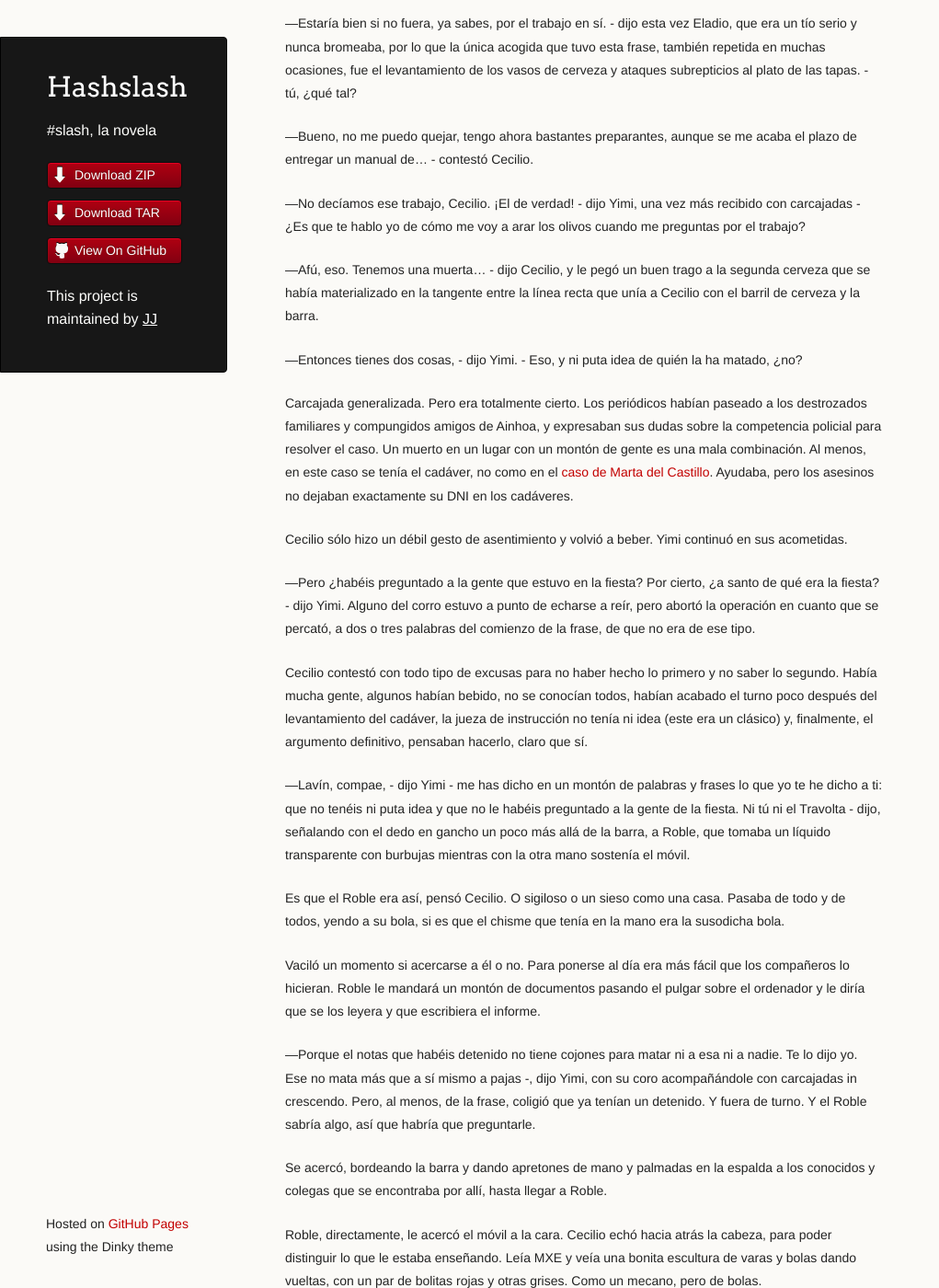
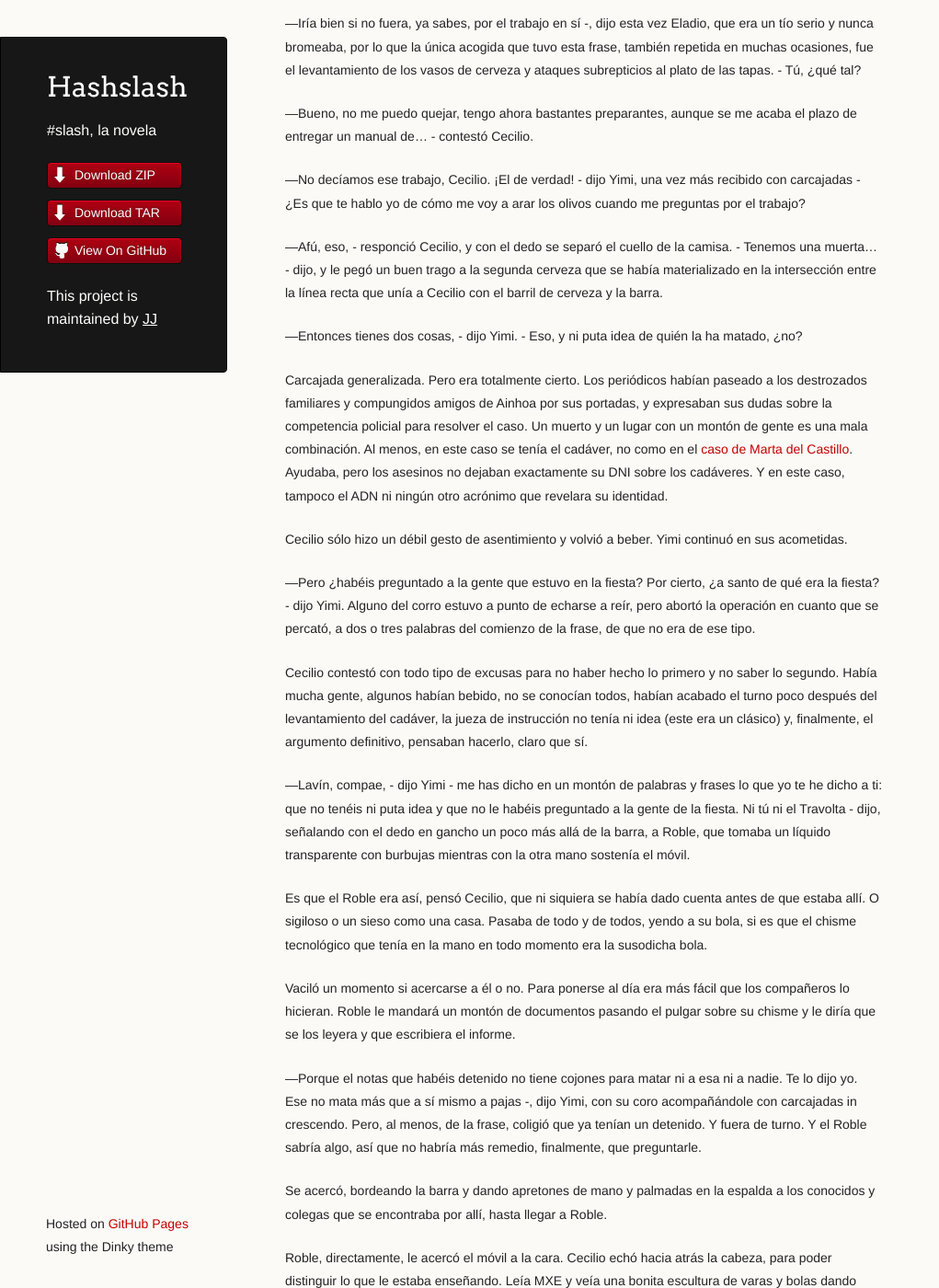
Before and after one commit to JJ/HashSlash, a Jekyll site: the page built from texto/HashSlash.md, in a window 1280 px wide and 1400 px high, scrolled down 40395 px. Shown: the whole window at 92% size, without its empty margins (0-1021 px from the left). Built offline with Jekyll 4.4.1, drawn with Linux system fonts in a browser that asks for light colours; some of the changed text lies outside the part shown.

Commit message:
Sync texto/HashSlash.md from master to gh-pages

```diff
--- a/texto/HashSlash.md
+++ b/texto/HashSlash.md
@@ -2037,7 +2037,7 @@ tuvieran demasiado trabajo en reducirlo.
  se rieron. Siempre lo hacían. Era un viejo chiste granadino que
  mostraba la quintaesencia de la malafollá.
 
-En la barra, las burbujas de la cerveza recién tirada explotaban,
+En los vasos sobre la barra las burbujas de la cerveza recién tirada explotaban,
 indiferentes. El camarero de la barra se la había puesto al verlo
 aparecer por la puerta.
 
@@ -2049,11 +2049,11 @@ nuevo, una vez más jaleado por una escolanía carcajeante,
 —Vale, en cuartas entonces - Cécil se tomó la cerveza de un trago y
 alzó el dedo, pidiendo otra. - ¿Cómo va el trabajo?
 
-—Estaría bien si no fuera, ya sabes, por el trabajo en sí. - dijo esta
+—Iría bien si no fuera, ya sabes, por el trabajo en sí -, dijo esta
 vez Eladio, que era un tío serio y nunca bromeaba, por lo que la única
 acogida que tuvo esta frase, también repetida en muchas ocasiones, fue
 el levantamiento de los vasos de cerveza y ataques subrepticios al
-plato de las tapas. - tú, ¿qué tal?
+plato de las tapas. - Tú, ¿qué tal?
 
 —Bueno, no me puedo quejar, tengo ahora bastantes preparantes, aunque
 se me acaba el plazo de entregar un manual de... - contestó Cecilio.
@@ -2062,8 +2062,9 @@ se me acaba el plazo de entregar un manual de... - contestó Cecilio.
 más recibido con carcajadas - ¿Es que te hablo yo de cómo me voy a
 arar los olivos cuando me preguntas por el trabajo?
 
-—Afú, eso. Tenemos una muerta... - dijo Cecilio, y le pegó un buen
-trago a la segunda cerveza que se había materializado en la tangente
+—Afú, eso, - responció Cecilio, y con el dedo se separó el cuello de
+la camisa. - Tenemos una muerta... - dijo, y le pegó un buen
+trago a la segunda cerveza que se había materializado en la intersección
 entre la línea recta que unía a Cecilio con el barril de cerveza y la
 barra.
 
@@ -2072,12 +2073,14 @@ quién la ha matado, ¿no?
 
 Carcajada generalizada. Pero era totalmente cierto. Los periódicos
 habían paseado a los destrozados familiares y compungidos amigos de
-Ainhoa, y expresaban sus dudas sobre la competencia policial para
-resolver el caso. Un muerto en un lugar con un montón de gente es una
+Ainhoa por sus portadas, y expresaban sus dudas sobre la competencia policial para
+resolver el caso. Un muerto y un lugar con un montón de gente es una
 mala combinación. Al menos, en este caso se tenía el cadáver, no como
 en el
 [caso de Marta del Castillo](http://es.wikipedia.org/wiki/Marta_del_Castillo). Ayudaba,
-pero los asesinos no dejaban exactamente su DNI en los cadáveres.
+pero los asesinos no dejaban exactamente su DNI sobre los cadáveres. Y
+en este caso, tampoco el ADN ni ningún otro acrónimo que revelara su
+identidad.
 
 Cecilio sólo hizo un débil gesto de asentimiento y volvió a
 beber. Yimi continuó en sus acometidas.
@@ -2102,20 +2105,22 @@ dijo, señalando con el dedo en gancho un poco más allá de la barra, a
 Roble, que tomaba un líquido transparente con burbujas mientras con la
 otra mano sostenía el móvil.
 
-Es que el Roble era así, pensó Cecilio. O sigiloso o un sieso como una
-casa. Pasaba de todo y de todos, yendo a su bola, si es que el chisme
-que tenía en la mano era la susodicha bola.
+Es que el Roble era así, pensó Cecilio, que ni siquiera se había dado
+cuenta antes de que estaba allí. O sigiloso o un sieso como una
+casa. Pasaba de todo y de todos, yendo a su bola, si es que el chisme tecnológico
+que tenía en la mano en todo momento era la susodicha bola.
 
 Vaciló un momento si acercarse a él o no. Para ponerse al día era más
 fácil que los compañeros lo hicieran. Roble le mandará un montón de
-documentos pasando el pulgar sobre el ordenador y le diría que se los
+documentos pasando el pulgar sobre su chisme y le diría que se los
 leyera y que escribiera el informe.
 
 —Porque el notas que habéis detenido no tiene cojones para matar ni a
 esa ni a nadie. Te lo dijo yo. Ese no mata más que a sí mismo a
 pajas -, dijo Yimi, con su coro acompañándole con carcajadas in
 crescendo. Pero, al menos, de la frase, coligió que ya tenían un
-detenido. Y fuera de turno. Y el Roble sabría algo, así que habría que
+detenido. Y fuera de turno. Y el Roble sabría algo, así que no habría
+más remedio, finalmente, que
 preguntarle.
 
 Se acercó, bordeando la barra y dando apretones de mano y palmadas en
@@ -2436,9 +2441,12 @@ No tenía ni idea de MXE. A él le sacabas del jaco y del porro y nada. Tendría
 
 —Nooo, que yo noooo -, replicó Cecilio.
 
-—Coñazo con los informes que había que poner todo, los puntos y las comas. Ya los hacíamos, ¿qué más te daba que estuvieran más pallá o pacá?
-
-—Bueno, que yo...
+—Coñazo con los informes que había que poner todo, los puntos y las
+comas. Ya los hacíamos, ¿qué más te daba que estuvieran más pallá o
+pacá?
+
+—Bueno, que yo... - trató de decir Cecilio, si saber qué predicado
+añadir a ese sujeto. Que era un mijicas y ya está.
 
 —Que es broma, Cécil, coño, que hacías bien. ¿La familia?
 
@@ -2450,13 +2458,15 @@ Marisol soltó una carcajada.
 
 Cecilio reflexionó sobre esto. Sería una de las pocas cosas que lo
 apartaba de la normalidad. También en eso era normal, porque es normal
-diferenciarse algo del resto de los normales. Sí es que existían.
+diferenciarse algo del resto del gremio de los normales. Sí es que
+existía tal gremio.
 
 —¿Y tú? - preguntó. No había tenido excesiva confianza con ella en aquella
 época y si la había tenido, no se acordaba. Así que hizo una pregunta
 poco comprometida, para no equivocarse.
 
-—Casada. Con un gato. Por lo civil y en terceras nupcias-, dijo, y volvió a carcajearse. - Él
+—Casada. Con un gato. Por lo civil y en terceras nupcias-, dijo, y
+volvió a carcajearse. - Enviudé dos veces, pero este está
 sanísimo, y yo, contenta de no tener que aguantar a nadie más. Ni de
 que me tengan que aguantar a mi. Bastante tengo con aguantaros a
 vosotros...
@@ -2483,7 +2496,7 @@ que tengas, cuando puedas. Con los puntos y las comas puestos.
 Marisol.
 
 —Pero... - dijo Cecilio, con tono de “para ese viaje no hacen falta
-alforjas, Marisol.“
+alforjas, Marisol“.
 
 —Que no lo sé, Cécil, de veras, todavía no nos ha tocado nadie que se
 haya metido de eso, ¿no te digo que es nueva?
@@ -2494,13 +2507,14 @@ haya metido de eso, ¿no te digo que es nueva?
 había olvidado. Vamos a hacer una cosa -, dijo e hizo una pausa -, tú
 me mandas lo que tengas de la mandanga esta y yo pregunto por aquí o
 pido a los de la UDYCO información y te la paso, ¿de acuerdo? Mientras
-tanto, busca por la Internet, coño, que no te va a pasar nada...
+tanto, busca por la Internet, coño, que no te va a pasar nada por
+tocar esos chismes...
 
 —Venga, quedamos en eso -, repuso Cecilio.
 
-—Y el café -, contestó Marisol.
-
-—Y el café. Venga, un saludo, Marisol.
+—Y en el café -, contestó Marisol.
+
+—Y en el café. Venga, un saludo, Marisol.
 
 —Y un beso, Cécil. Mándame eso ya.
 
@@ -3022,7 +3036,31 @@ en la puerta.
 ## Visitas a horas intempestivas
 
 Roble se sorprendió de que Demelza hubiera decidido usar el
-método convencional, al menos por esta vez.
+método convencional, al menos por esta vez. También de que hubiera
+tardado tan poco en llegar desde su mensaje. O estaba muy cerca, o
+corría mucho. O tenía moto.
+
+Efectivamente, llevaba el casco en la mano, un casco cromado y
+brillante que reflejaba las luces plateadas de la calle y el cielo. La
+moto, también customizada para tener todas las superficies expuestas,
+hasta los tapacubos, cromada, formaba un juego de espejos con el casco
+y la propia Demelza, con un efecto hipnótico.
+
+Y también excitante. Demelza se quitó la cazadora de cuero gris metal
+para revelar una camiseta de tirantes de lycra color cobre. Entre los
+pechos y colgando de una cadena de metal mate, un tornillo plateado. Y
+en todo esto Roble tardó la cantidad de tiempo suficiente como para
+que Demelza, entrara y cerrara la puerta y se quedara, en jarras,
+contemplándolo.
+
+—¿El caballero va a comprar o sólo quiere mirar?
+
+Roble se le acercó y la asió por la cintura con la intención de
+llevarla a la cama en brazos. No lo consiguió; cayeron los dos al
+suelo, besándose y tocándose en todos los lugares que los grados de
+libertad de sus manos permitían, todavía vestidos.
+
+
 
 1: #33Q - 2: #spanishrevolution - 3: #BieberToSpainNot - 4: #slash - 5: #estonoesuntt
 ---
```
Also changed, not shown: other parts of texto/HashSlash.md (+5 -2 lines).
